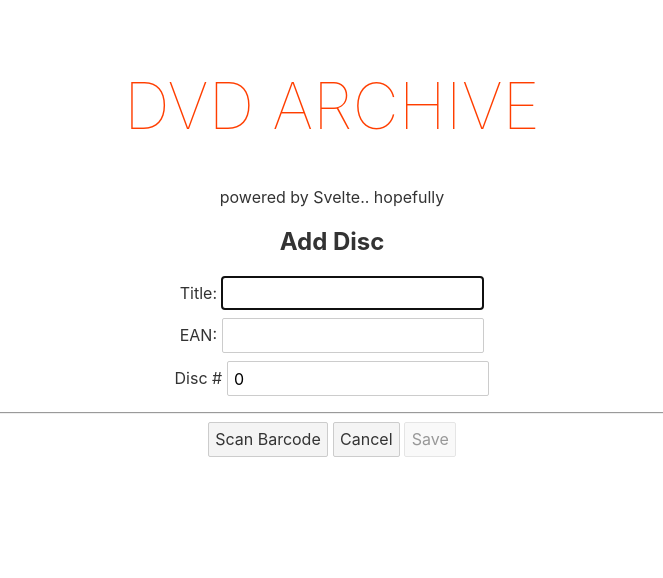
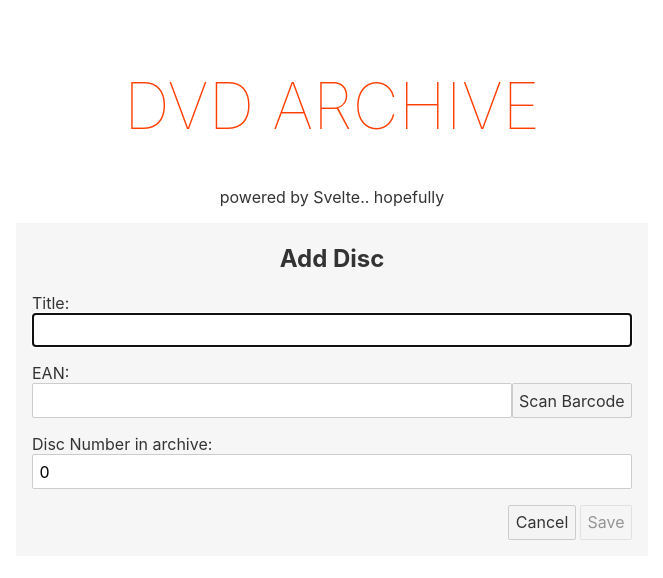
Before and after one commit to justlep/dvd-archive, a Svelte app: page / in a window 1280 px wide. Both pictures are taken after typing "Sample" into the empty fields and a click on the button "Add disc". Shown: the top 578 px of the page, without its empty margins (308-971 px from the left). Built offline with nearby package versions, Linux system fonts and the light colour scheme; no server answers.

Commit message:
added recognized ean snapshot; disc deletion;

```diff
--- a/public/global.css
+++ b/public/global.css
@@ -64,3 +64,7 @@ button:active {
 button:focus {
 	border-color: #666;
 }
+
+.buttons {
+	text-align: right;
+}
--- a/src/webapp/App.svelte
+++ b/src/webapp/App.svelte
@@ -20,7 +20,6 @@
 	main {
 		text-align: center;
 		padding: 1em;
-		max-width: 240px;
 		margin: 0 auto;
 	}
 
--- a/src/webapp/BarcodeScanner.svelte
+++ b/src/webapp/BarcodeScanner.svelte
@@ -1,6 +1,7 @@
 <script>
 	import {onMount, createEventDispatcher} from 'svelte';
 	import Quagga from 'quagga';
+	import Modal from './Modal.svelte';
 
 	let dispatch = createEventDispatcher();
 
@@ -36,7 +37,7 @@
                     facingMode: 'environment'
                     //, deviceId: 'TODO'
                 },
-                singleChannel: true // red only should suffice for EANs
+                singleChannel: false // red only should suffice for EANs
 			},
 			decoder : {
 				readers : ["ean_reader"],
@@ -52,15 +53,19 @@
 				return;
 			}
 			_populateCameraDevices();
-			status = 'Scanning...';
+			status = 'Scanning for EAN...';
 			Quagga.start();
 		});
 
 		Quagga.onDetected(result => {
 		    let foundEan = result.codeResult.code;
+		    debugger;
 			Quagga.stop();
 		    status = 'Found EAN ' + foundEan;
-		    setTimeout(() => dispatch('ean', foundEan));
+		    setTimeout(() => dispatch('ean', {
+		        ean: foundEan,
+                imageSrc: Quagga.canvas.dom.image.toDataURL()
+		    }));
 		});
 
 		Quagga.onProcessed(function(result) {
@@ -96,6 +101,10 @@
 
 </script>
 
+<Modal>
+
+    <div class="wrap">
+
         <p>{ status }</p>
 
         <p class="error">{ error }</p>
@@ -115,14 +124,29 @@
 
         <div id="scannerPreview"></div>
 
+        <br>
+
+        <button type="button" on:click={() => dispatch('cancel')}>Stop scanning</button>
+
+    </div>
+
+</Modal>
+
 <style>
+    .wrap {
+        text-align: center;
+    }
+
     .error {
         color: red;
     }
 
 	#scannerPreview {
 		position: relative;
-        display: inline-block;
+	}
+
+    :global(#scannerPreview > *) {
+        max-width: 100% !important;
     }
 
     :global(#scannerPreview canvas) {
--- a/src/webapp/Discs.svelte
+++ b/src/webapp/Discs.svelte
@@ -2,9 +2,7 @@
     import Spinner from './Spinner.svelte';
     import FilteredDiscs from './FilteredDiscs.svelte';
     import Disc from './model/Disc';
-    import {editDisc, reloadDiscs, loadingDiscsPromise} from './stores';
-
-	let filter = '';
+    import {editDisc, reloadDiscs, loadingDiscsPromise, filter, allDiscs} from './stores';
 
     function addDisc() {
 	    editDisc( new Disc({}) );
@@ -19,7 +17,7 @@
         <small><a role="button" on:click={reloadDiscs}>Refresh</a></small>
     </h2>
 
-	<input type="text" placeholder="Filter..." bind:value={filter}/>
+	<input type="text" placeholder="Filter..." bind:value={$filter} on:keydown={(e) => e.key === 'Escape' && ($filter = '')}/>
     <button type="button" on:click={addDisc}>Add disc</button>
 
     {#await $loadingDiscsPromise}
@@ -27,9 +25,9 @@
         <p>Loading...</p>
         <Spinner/>
 
-    {:then discs}
+    {:then foo}
 
-	    <FilteredDiscs discs={discs} filter={filter} />
+	    <FilteredDiscs discs={$allDiscs} filter={$filter} />
 
     {:catch error}
 
--- a/src/webapp/EditDiscForm.svelte
+++ b/src/webapp/EditDiscForm.svelte
@@ -10,6 +10,7 @@
     export let disc;
 
     let titleTextfield;
+    let scannedImage;
 
     // reactive props used by the form, populated initially with the given disc's props
     let {id, title, ean, discNumber} = disc;
@@ -22,7 +23,8 @@
 
     let onEan = ({detail}) => {
         isScanning = false;
-        ean = detail;
+        scannedImage.src = detail.imageSrc;
+        ean = detail.ean;
     };
 
     $: canSave = !isScanning && title.trim();
@@ -60,7 +62,11 @@
 <form on:submit={save}>
 
     <h2>
-        {id ? 'Edit' : 'Add'} Disc
+        {#if id}
+            Edit &raquo;{disc.title}&laquo;
+        {:else}
+            Add Disc
+        {/if}
     </h2>
 
     <label for="edited-disc-title">
@@ -70,27 +76,29 @@
 
     <label for="edited-disc-ean">
         EAN:
-        <input id="edited-disc-ean" type="text" bind:value={ean} />
+	    <div class="leftRight">
+		    <input id="edited-disc-ean" type="text" bind:value={ean} />
+		    <button type="button" on:click={() => isScanning = true} disabled={isScanning}>Scan Barcode</button>
+        </div>
+        <img class="ean-image" alt="" bind:this={scannedImage}>
     </label>
 
     <label for="edited-disc-discNumber">
-        Disc #
+        Disc Number in archive:
         <input id="edited-disc-discNumber" type="number" min="0" bind:value={discNumber} />
     </label>
-
-    <hr>
 
     {#await savingPromise}
         Saving...
     {:then discs}
 
-	    <button type="button" on:click={() => isScanning = !isScanning} disabled={!!ean}>{isScanning ? 'Cancel Scanning' : 'Scan Barcode'}</button>
-
         {#if isScanning}
-		    <BarcodeScanner on:ean={onEan} />
+		    <BarcodeScanner on:ean={onEan} on:cancel={() => isScanning = false} />
         {:else}
-            <button type="button" on:click={cancel}>Cancel</button>
-            <button type="submit" disabled={!canSave}>Save</button>
+            <div class="buttons">
+                <button type="button" on:click={cancel}>Cancel</button>
+                <button type="submit" disabled={!canSave}>Save</button>
+            </div>
         {/if}
 
     {:catch err}
@@ -100,3 +108,41 @@
     {/await}
 
 </form>
+
+<style>
+
+    h2 {
+        text-align: center;
+    }
+
+    .leftRight {
+        display: flex;
+        align-items: flex-start;
+    }
+
+    form {
+        text-align: left;
+        width: 70vw;
+        max-width: 600px;
+        margin: 0 auto;
+        background: #f6f6f6;
+        padding: 1px 1em 1em;
+    }
+
+    .ean-image {
+        max-width: 250px;
+        display: block;
+    }
+
+    input[type="text"],
+    input[type="number"] {
+        display: block;
+        width: 100%;
+        margin-bottom: 1em;
+    }
+
+    button {
+        white-space: nowrap;
+        margin: 0;
+    }
+</style>
--- a/src/webapp/FilteredDiscs.svelte
+++ b/src/webapp/FilteredDiscs.svelte
@@ -1,5 +1,5 @@
 <script>
-    import {editDisc} from './stores';
+    import {editDisc, deleteDisc} from './stores';
 
     export let discs;
     export let filter;
@@ -7,6 +7,18 @@
     $: normalizedFilter = filter ? filter.toLowerCase().trim() : '';
     $: filteredDiscs = !discs ? [] :
              normalizedFilter ? discs.filter(disc => disc.title.toLowerCase().includes(normalizedFilter)) : discs;
+
+    let discToDelete;
+
+    function confirmAndDeleteDisc(disc) {
+        if (disc !== discToDelete) {
+            discToDelete = disc;
+        } else {
+            deleteDisc(disc)
+                    .then(() => discToDelete = null)
+                    .catch(err => alert(err));
+        }
+    }
 
 </script>
 
@@ -21,14 +33,16 @@
 	        <th></th>
         </tr></thead>
         <tbody>
-        {#each filteredDiscs as disc}
+        {#each filteredDiscs as disc (disc.id)}
 			<tr on:click={() => editDisc(disc)}>
 				<td>{ disc.discNumber }</td>
                 <td>{ disc.title }</td>
                 <td>{ disc.ean }</td>
-                <td>
-                    <!-- <a href="#" role="button" on:click="{() => editDisc(disc)}">Edit</a> -->
-                    TODO del/move up/down
+                <td width="1">
+                    {#if disc === discToDelete}
+		                <a href="#" role="button" on:click|stopPropagation={() => discToDelete = null}>Cancel</a> |
+                    {/if}
+                    <a href="#" role="button" on:click|stopPropagation="{() => confirmAndDeleteDisc(disc)}">{disc === discToDelete ? 'DELETE' : 'Delete'}</a>
                 </td>
 			</tr>
         {/each}
@@ -60,6 +74,7 @@
 
     td:last-child {
         text-align: center;
+        white-space: nowrap;
     }
 
     tbody tr:hover td {
--- /dev/null
+++ b/src/webapp/Modal.svelte
@@ -0,0 +1,38 @@
+<script>
+
+</script>
+
+<div class="bg"></div>
+
+<div class="content">
+    <slot>default modal content</slot>
+</div>
+
+
+<style>
+
+    .bg {
+        z-index: 10000;
+        background: rgba(0,0,0,0.4);
+        position: fixed;
+        width: 100%;
+        height: 100%;
+        left: 0;
+        top: 0;
+    }
+
+    .content {
+        background: #fff;
+        padding: 10px;
+	    width: 90vw;
+	    max-width: 600px;
+	    position: absolute;
+	    left: 50%;
+	    top: 50%;
+	    transform: translate(-50%,-50%);
+	    box-shadow: 10px 10px 13px -15px rgba(0,0,0,0.75);
+        z-index: 10001;
+        border-radius: 5px;
+    }
+
+</style>
--- a/src/webapp/stores.js
+++ b/src/webapp/stores.js
@@ -7,6 +7,8 @@ export const allDiscs = writable(null);
 export const editedDisc = writable(null);
 
 export const loadingDiscsPromise = writable(null);
+
+export const filter = writable('');
 
 export function editDisc(discToEdit) {
     editedDisc.update(() => discToEdit);
@@ -32,13 +34,31 @@ export async function saveOrUpdateDisc(disc) {
     }
 }
 
+/**
+ * @param {type Disc} disc
+ */
+export async function deleteDisc(disc) {
+    let {id} = disc,
+        savedDiscJson;
+
+    try {
+        await api.del('/disc/' + id);
+
+        allDiscs.update(oldDiscs => oldDiscs.filter(d => d.id !== id));
+
+    } catch (err) {
+        throw 'Failed to delete disc';
+    }
+}
+
 export function reloadDiscs() {
     loadingDiscsPromise.update(oldPromise => {
         allDiscs.update(() => []);
         return new Promise(async (resolve, reject) => {
             try {
                 let {discs} = await api.get('/disc');
-                resolve(discs.map(discJson => new Disc(discJson)));
+                allDiscs.update(() => discs.map(discJson => new Disc(discJson)));
+                resolve();
             } catch (err) {
                 reject(err);
             }
```
Also changed, not shown: src/server/routes/discApiRoutes.js (+12 -0 lines). Lines whose indentation alone changed are shown as unchanged.
